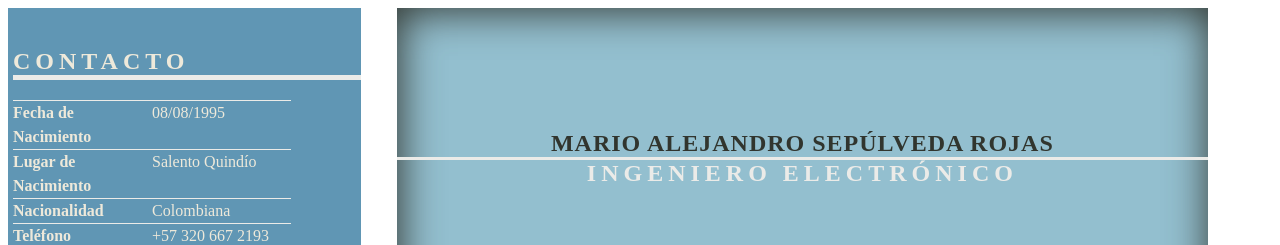
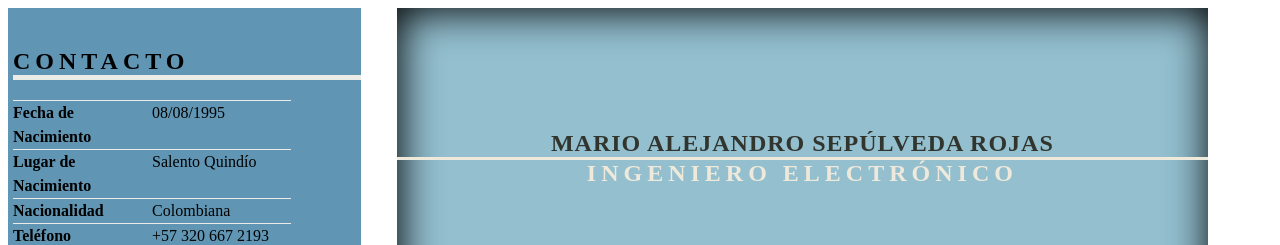
Before and after one commit to mariosepulveda/mariosepulveda, a website: page index.html in a window 1280 px wide. Shown: the top 245 px of the page. Drawn offline with Linux system fonts and the light colour scheme.

Commit message:
Update style.csstexto actualizado

```diff
--- a/style.css
+++ b/style.css
@@ -59,7 +59,7 @@ nav h2 {
 
 aside {
     background-color: #6096B4;
-    color:#EEE9DA;
+    /*color:#EEE9DA;*/
     width: 30%;
     margin-right: 3%;
     padding: 20px 0 20px 5px;
@@ -85,9 +85,11 @@ main {
     width: 70%;
 }
 
+/*
 main section {
     color: #31352E;
 }
+*/
 
 
 main section:first-child{
@@ -107,8 +109,8 @@ main section h2 {
 }
 
 .hero h2{
-    border-top: 3px solid #EBEBE8;
-    color:#EBEBE8;
+    border-top: 3px solid #EEE9DA;
+    color:#EEE9DA;
 }
 .hero h1 {
     letter-spacing: 1px;
```
